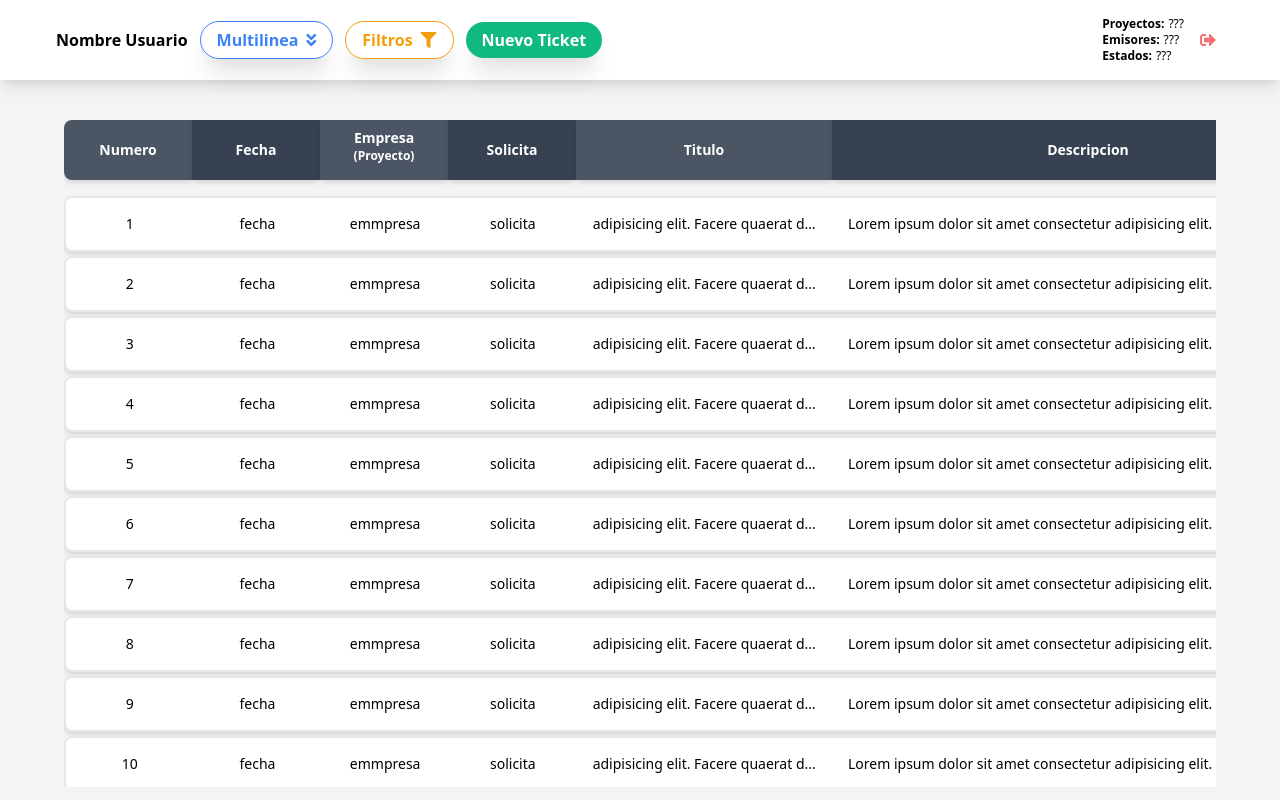
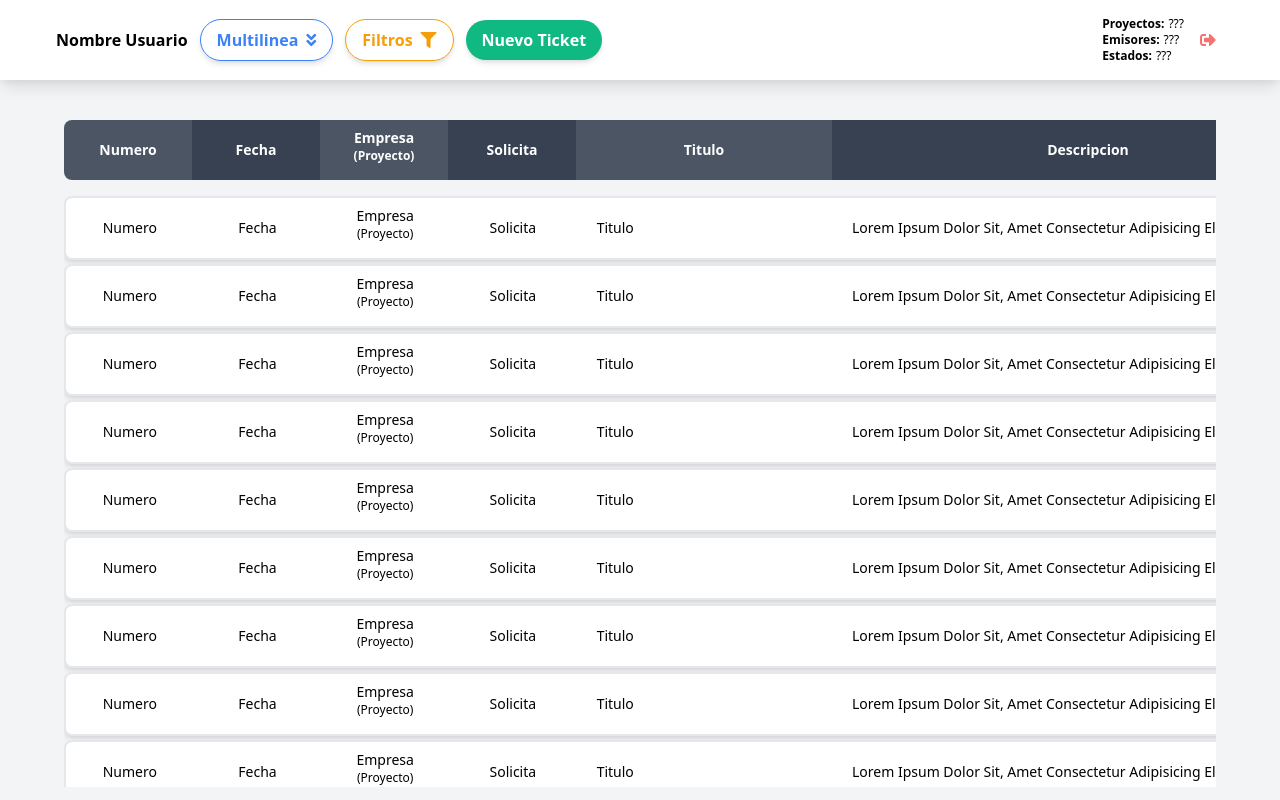
Before and after one commit to IraiDev/plataforma-clientes, a React (Create React App) app: page / in a window 1280 px wide. Built offline with nearby package versions, Linux system fonts and the light colour scheme.

Commit message:
toda las ux ui terminada, falta logica para completar mensaje y acciones

```diff
--- a/src/components/screens/HomeScreen.jsx
+++ b/src/components/screens/HomeScreen.jsx
@@ -18,6 +18,17 @@ const columnTickets = [
   { id: uuidv4(), title: 'prioridad', subTitle: 'cliente' },
 ]
 
+const columnRows = [
+  { id: uuidv4(), title: 'Numero', subTitle: null },
+  { id: uuidv4(), title: 'fecha', subTitle: null },
+  { id: uuidv4(), title: 'empresa', subTitle: 'proyecto' },
+  { id: uuidv4(), title: 'solicita', subTitle: null },
+  { id: uuidv4(), title: 'titulo', subTitle: null },
+  { id: uuidv4(), title: 'Lorem ipsum dolor sit, amet consectetur adipisicing elit. Magnam amet facere exercitationem autem. Rerum aliquam officia eaque provident sequi quibusdam deserunt iusto, eum nisi iure dolorem recusandae nobis exercitationem facilis.', subTitle: null },
+  { id: uuidv4(), title: 'estado', subTitle: null },
+  { id: uuidv4(), title: 'prioridad', subTitle: 'cliente' },
+]
+
 function HomeScreen() {
 
   const [multiLine, setMultiline] = useState(true)
@@ -32,7 +43,7 @@ function HomeScreen() {
               columnTickets.map((item, index) => (
                 <Column
                   key={item.id}
-                  className={`text-white text-center w-full
+                  className={`text-white text-center w-full font-semibold
                   ${item.subTitle === null ? 'p-5' : 'p-2'}
                   ${index % 2 === 0 ? 'bg-gray-600' : 'bg-gray-700'}
                   ${index === 0 ? 'rounded-l-lg' : index + 1 === columnTickets.length ? 'rounded-r-lg' : ''}
@@ -46,7 +57,23 @@ function HomeScreen() {
           </THead>
           {
             arrayTest.map(item => (
-              <TBody key={item} numero={item} isMultiLine={multiLine} />
+              <TBody key={item}>
+                {
+                  columnRows.map((item, index) => (
+                    <Column
+                      key={item.id}
+                      className={`
+                      ${item.subTitle === null ? 'p-5' : 'p-2'}
+                      ${index === 0 ? 'rounded-l-lg' : index + 1 === columnTickets.length ? 'rounded-r-lg' : ''}
+                      ${index === 5 ? 'col-span-4 text-justify' : index === 4 ? 'col-span-2 text-left' : 'col-span-1 text-center'}
+                      `}
+                      value={item.title}
+                      secValue={item.subTitle !== null ? item.subTitle : ''}
+                      isSecValue={item.subTitle !== null}
+                      isMultiLine={multiLine} />
+                  ))
+                }
+              </TBody>
             ))
           }
         </Table>
--- a/src/components/ui/button/Button.jsx
+++ b/src/components/ui/button/Button.jsx
@@ -30,7 +30,7 @@ function Button({
       >
         <button
           onClick={onClick}
-          className={`focus:outline-none transition duration-500 h-8 w-8 ${className} ${shadow && 'shadow-xl'}`}>
+          className={`focus:outline-none transition duration-500 h-8 w-8 ${className} ${shadow && 'shadow-md'}`}>
           <i className={icon}></i>
         </button>
       </Tippy>
@@ -48,7 +48,7 @@ function Button({
       >
         <button
           onClick={onClick}
-          className={`focus:outline-none transition duration-500 capitalize py-1.5 px-4 font-semibold ${className} ${shadow && 'shadow-xl'} ${block && 'block w-full'}`}
+          className={`focus:outline-none transition duration-500 capitalize py-2 px-4 font-semibold ${className} ${shadow && 'shadow-md'} ${block && 'block w-full'}`}
         >
           {iconFirst ?
             <>
@@ -77,7 +77,7 @@ function Button({
     >
       <button
         onClick={onClick}
-        className={`focus:outline-none transition duration-500 capitalize py-1.5 px-4 font-semibold ${className} ${shadow && 'shadow-xl'}  ${block && 'block w-full'}`}>
+        className={`focus:outline-none transition duration-500 capitalize py-2 px-4 font-semibold ${className} ${shadow && 'shadow-md'}  ${block && 'block w-full'}`}>
         {name}
       </button>
     </Tippy>
--- a/src/components/ui/form/Form.jsx
+++ b/src/components/ui/form/Form.jsx
@@ -1,10 +1,34 @@
 import React from 'react'
 import TextArea from '../input/TextArea'
+import Table from '../table/Table'
+import THead from '../table/THead'
+import { v4 as uuidv4 } from 'uuid'
+import Column from '../table/Column'
+import TBody from '../table/TBody'
+import Button from '../button/Button'
 
-function Form() {
+const columnEvents = [
+  { id: uuidv4(), title: '#', subTitle: null },
+  { id: uuidv4(), title: 'fecha', subTitle: null },
+  { id: uuidv4(), title: 'actividad', subTitle: 'proyecto' },
+  { id: uuidv4(), title: 'emisor', subTitle: null },
+  { id: uuidv4(), title: 'receptor', subTitle: null },
+  { id: uuidv4(), title: 'contenido', subTitle: null }
+]
+
+const columnRows = [
+  { id: 1111, date: '22-12-2021', id_act: 20211, user_e: 'IGNACIO', user_r: 'IGNACIO', desc: 'Lorem ipsum dolor sit, amet consectetur adipisicing elit. Magnam amet facere exercitationem autem. Rerum aliquam officia eaque provident sequi quibusdam deserunt iusto, eum nisi iure dolorem recusandae nobis exercitationem facilis.' },
+  { id: 2222, date: '22-12-2021', id_act: 20211, user_e: 'IGNACIO', user_r: 'IGNACIO', desc: 'Lorem ipsum dolor sit, amet consectetur adipisicing eum nisi iure dolorem recusandae nobis exercitationem facilis.' },
+  { id: 3333, date: '22-12-2021', id_act: 20211, user_e: 'IGNACIO', user_r: 'IGNACIO', desc: 'Lorem ipsum dolor sit, amet consectetur adipisicing elit. Magnam amet facere exercitationem autem. Rerum aliquam officia eaque provident sequi quibusdam deserunt iusto, eum nisi iure dolorem recusandae nobis exercitationem facilis.' },
+  { id: 1111, date: '22-12-2021', id_act: 20211, user_e: 'IGNACIO', user_r: 'IGNACIO', desc: 'Lorem ipsum dolor sit, amet consectetur adipisicing elit. Magnam amet facere exercitationem autem. Rerum aliquam officia eaque provident sequi quibusdam deserunt iusto, eum nisi iure dolorem recusandae nobis exercitationem facilis.' },
+  { id: 2222, date: '22-12-2021', id_act: 20211, user_e: 'IGNACIO', user_r: 'IGNACIO', desc: 'Lorem ipsum dolor sit, amet consectetur adipisicing eum nisi iure dolorem recusandae nobis exercitationem facilis.' },
+  { id: 3333, date: '22-12-2021', id_act: 20211, user_e: 'IGNACIO', user_r: 'IGNACIO', desc: 'Lorem ipsum dolor sit, amet consectetur adipisicing elit. Magnam amet facere exercitationem autem. Rerum aliquam officia eaque provident sequi quibusdam deserunt iusto, eum nisi iure dolorem recusandae nobis exercitationem facilis.' },
+]
+
+function Form({ onClick }) {
   return (
-    <div className="w-full">
-      <div className="text-xl capitalize border-b pb-5 mb-5">
+    <div className="w-full mb-5">
+      <div className="text-2xl capitalize">
         <h1 className="font-semibold inline">Ticket:</h1>
         <h1 className="inline ml-2">990</h1>
         <h1 className="font-semibold inline">; actividad:</h1>
@@ -13,12 +37,72 @@ function Form() {
         <h1 className="font-semibold inline">Empresa:</h1>
         <h1 className="inline ml-2">CUR2, Usuario</h1>
       </div>
-      <div className="border-b pb-5 mb-5">
+      <div className="border-b border-t border-gray-300 py-5 my-5">
         <h5 className="capitalize text-lg font-semibolds mb-2">mensaje ticket</h5>
-        {/* <TextArea /> */}
         <p className="font-light">Lorem ipsum dolor sit, amet consectetur adipisicing elit. Magnam amet facere exercitationem autem. Rerum aliquam officia eaque provident sequi quibusdam deserunt iusto, eum nisi iure dolorem recusandae nobis exercitationem facilis.</p>
       </div>
-
+      <div className="h-80">
+        <Table position margin >
+          <THead width="min-w-table-md">
+            {
+              columnEvents.map((item, index) => (
+                <Column
+                  key={item.id}
+                  className={`bg-gray-600 text-white text-center p-4
+                  ${index === 5 ? 'col-span-7' : 'col-span-1'}
+                  ${index === 0 ? 'rounded-l-md' : index === 5 && 'rounded-r-md'}
+                  `}
+                  value={item.title} />
+              ))
+            }
+          </THead>
+          {
+            columnRows.map(item => (
+              <TBody key={item.id} width="min-w-table-md" isModal={false}>
+                {
+                  Object.values(item).map((item, index) => (
+                    <Column
+                      key={item.id}
+                      className={`bg-white text-center p-4 text-xs text-gray-600
+                        ${index === 5 ? 'col-span-7 text-justify' : 'col-span-1 text-center'}
+                        ${index === 0 ? 'rounded-l-md font-semibold' : index === 5 && 'rounded-r-md'}
+                      `}
+                      value={item} />
+                  ))
+                }
+              </TBody>
+            ))
+          }
+        </Table>
+      </div>
+      <TextArea field="Descripcion evento" />
+      <div className="grid grid-cols-1 lg:grid-cols-2 gap-4 mt-10 items-center">
+        <div className="text-sm bg-gray-100 rounded-lg p-2 w-full max-h-40 overflow-y-auto">
+          <p className="capitalize">archivo seleccionado (max 5MB):</p>
+          <p className="font-semibold">no hay archivo seleccionado</p>
+        </div>
+        <div className="grid grid-cols-1 md:grid-cols-2 gap-4">
+          <Button
+            className="bg-yellow-500 hover:bg-yellow-400 text-white rounded-full w-full"
+            shadow
+            name="guardar pendiente" />
+          <Button
+            className="bg-green-500 hover:bg-green-400 text-white rounded-full w-full"
+            shadow
+            name="guardar OK" />
+          <label
+            className="capitalize text-center cursor-pointer bg-blue-500 hover:bg-blue-400 text-white transition duration-500 rounded-full py-2 px-4 font-semibold shadow-md w-full"
+            htmlFor="inputFile">
+            <input className="hidden" type="file" id="inputFile" />
+            Subir archivo
+          </label>
+          <Button
+            className="text-red-500 border border-red-400 hover:bg-red-400 w-full hover:text-white rounded-full"
+            shadow
+            name="cancelar"
+            onClick={onClick} />
+        </div>
+      </div>
     </div>
   )
 }
--- a/src/components/ui/modal/Modal.jsx
+++ b/src/components/ui/modal/Modal.jsx
@@ -3,7 +3,7 @@ import ReactDOM from 'react-dom'
 
 const portal = document.getElementById('modal-root')
 
-const Modal = ({ children, showModal, onClose, isBlur = true, className = 'md:w-3/5' }) => {
+const Modal = ({ children, showModal, onClose, isBlur = true, className = 'md:w-3/5 p-5' }) => {
 
   const onBlur = () => {
     if (isBlur) {
@@ -17,7 +17,7 @@ const Modal = ({ children, showModal, onClose, isBlur = true, className = 'md:w-
         <div
           onClick={onBlur}
           className="fixed top-0 bottom-0 left-0 right-0 z-1000 bg-black bg-opacity-25" />
-        <div className={`relative top-1/2 left-1/2 transform -translate-x-1/2 -translate-y-1/2 bg-white rounded-md p-5 z-1100 shadow-xl h-auto w-11/12 ${className}`}>
+        <div className={`relative top-1/2 left-1/2 transform -translate-x-1/2 -translate-y-1/2 bg-white rounded-md z-1100 shadow-xl h-auto w-11/12 ${className}`}>
           <button
             onClick={onClose}
             className=" focus:outline-none transition duration-500 absolute z-1200 -right-3 -top-3 h-9 w-9 bg-white hover:bg-red-400 text-gray-400 hover:text-white rounded-full shadow-lg">
--- a/src/components/ui/table/Column.jsx
+++ b/src/components/ui/table/Column.jsx
@@ -3,11 +3,12 @@ import React from 'react'
 function Column({
   value = 'columna',
   secValue = 'subValue',
-  className = 'col-span-1 bg-gray-600 text-white text-center p-4',
-  isSecValue = false
+  className = 'col-span-1 bg-gray-600 text-white text-center font-semibold p-4',
+  isSecValue = false,
+  isMultiLine = false
 }) {
   return (
-    <div className={`capitalize font-semibold shadow-md ${className}`}>
+    <div className={`capitalize ${className} ${isMultiLine && 'truncate'}`}>
       {value}
       {isSecValue && <p className="text-xs">({secValue})</p>}
     </div>
--- a/src/components/ui/table/TBody.jsx
+++ b/src/components/ui/table/TBody.jsx
@@ -2,28 +2,24 @@ import React, { useState } from 'react'
 import Form from '../form/Form'
 import Modal from '../modal/Modal'
 
-function TBody({ isMultiLine, numero }) {
+function TBody({ children, width = 'min-w-table', isModal = true }) {
 
   const [modalFrom, setModalForm] = useState(false)
 
   return (
     <>
       <div onDoubleClick={() => setModalForm(true)}
-        className="grid grid-cols-12 text-sm my-1 bg-white hover:border-gray-500 hover:bg-gray-50 transition duration-300 border-2 rounded-lg shadow-md min-w-table">
-        <div className="col-span-1 text-center p-4 rounded-l-lg">{numero}</div>
-        <div className="col-span-1 text-center p-4">fecha</div>
-        <div className="col-span-1 text-center p-4">emmpresa</div>
-        <div className="col-span-1 text-center p-4">solicita</div>
-        <div className={`col-span-2 p-4 ${isMultiLine && 'truncate'}`}>adipisicing elit. Facere quaerat deleniti</div>
-        <div className={`col-span-4 text-justify p-4 ${isMultiLine && 'truncate'}`}>Lorem ipsum dolor sit amet consectetur adipisicing elit. Facere quaerat deleniti accusantium animi. Cumque reiciendis laboriosam voluptas explicabo fuga autem error enim iusto, aspernatur voluptatum maiores provident recusandae quibusdam officiis?</div>
-        <div className="col-span-1 text-center p-4">estado</div>
-        <div className="col-span-1 text-center p-4 rounded-r-lg">prioridad</div>
+        className={`grid grid-cols-12 text-sm my-1 bg-white hover:border-gray-500 hover:bg-gray-50 transition duration-300 border-2 rounded-lg shadow-md ${width}`}>
+        {children}
       </div>
 
-      <Modal showModal={modalFrom} isBlur={false} onClose={() => setModalForm(false)}
-        className="max-w-5xl">
-        <Form />
-      </Modal>
+      {
+        isModal &&
+        <Modal showModal={modalFrom} isBlur={false} onClose={() => setModalForm(false)}
+          className="max-w-5xl p-8">
+          <Form onClick={() => setModalForm(false)} />
+        </Modal>
+      }
     </>
   )
 }
--- a/src/components/ui/table/THead.jsx
+++ b/src/components/ui/table/THead.jsx
@@ -1,8 +1,8 @@
 import React from 'react'
 
-function THead({ children }) {
+function THead({ children, width = 'min-w-table' }) {
   return (
-    <div className="sticky top-0 grid grid-cols-12 text-sm mb-4 min-w-table">
+    <div className={`sticky top-0 grid grid-cols-12 text-sm mb-4 ${width}`}>
       {children}
     </div>
   )
--- a/src/components/ui/table/Table.jsx
+++ b/src/components/ui/table/Table.jsx
@@ -1,10 +1,8 @@
 import React from 'react'
 
-
-
-function Table({ children }) {
+function Table({ children, position = 'fixed fixed top-20 left-0 right-0 bottom-0', margin = 'mx-5 xl:mx-16 2xl:mx-30' }) {
   return (
-    <div className="mx-5 xl:mx-16 2xl:mx-30 mt-10 h-5/6 fixed top-20 left-0 right-0 bottom-0 overflow-auto">
+    <div className={`mt-10 h-5/6 overflow-auto ${margin} ${position}`}>
       {children}
     </div>
   )
--- a/tailwind.config.js
+++ b/tailwind.config.js
@@ -9,6 +9,7 @@ module.exports = {
       '1/2': '50%',
       '3/4': '75%',
       'table': '1536px',
+      'table-md': '900px',
       'full': '100%',
     }
   },
```
Also changed, not shown: src/components/ui/input/TextArea.jsx (+13 -1 lines), src/components/ui/navbar/NavBar.jsx (+29 -15 lines).
